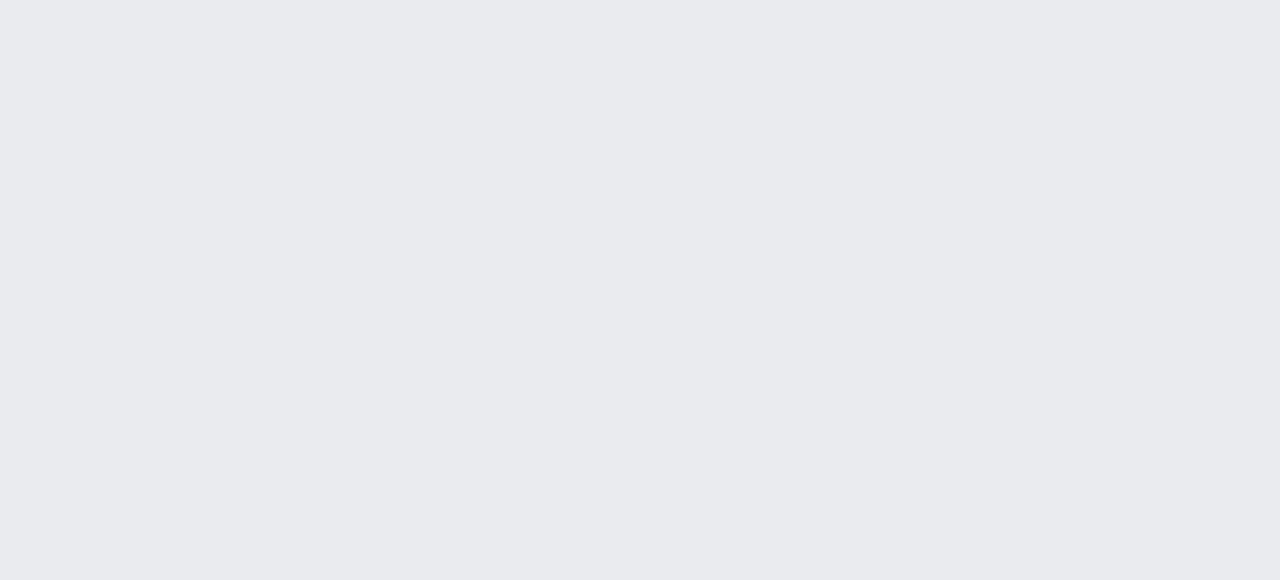
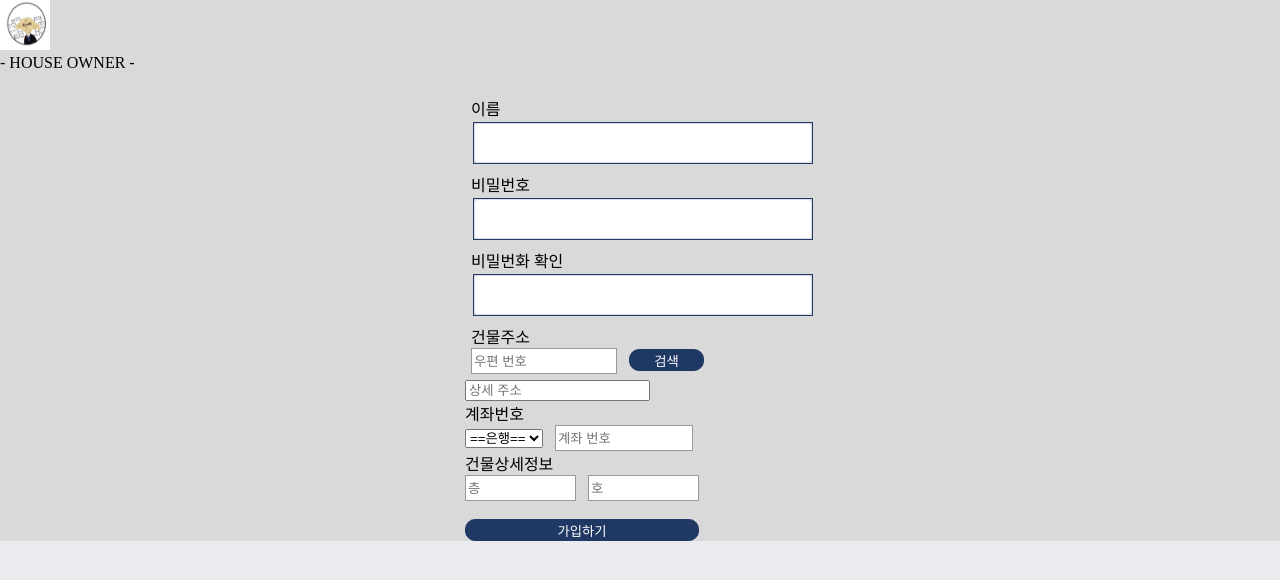
Before and after one commit to houseelfdobby/dobby_front, a Vue app: page /signup/houseowner in a window 1280 px wide. Shown: the top 580 px of the page. Built offline with nearby package versions, Linux system fonts and the light colour scheme.

Commit message:
ecn: fix form_tag SignUpTenant

```diff
--- a/src/router.js
+++ b/src/router.js
@@ -27,12 +27,12 @@ export default new Router({
       component: MainOwner
     },
     {
-      path: '/signup_tenant',
+      path: '/signup/tenant',
       name: 'signup_tenant',
       component: SignUpTenant
     },
     {
-      path: '/signup_houseowner',
+      path: '/signup/houseowner',
       name: 'signup_houseowner',
       component: SignUpHouseOwner
 
--- a/src/views/SignUpHouseOwner.vue
+++ b/src/views/SignUpHouseOwner.vue
@@ -3,32 +3,23 @@
     <div class="SignUp-Cotent">
       <div class="SignUp-Banner">
         <div class="SignUp-BannerImg">
-          <img class="logo" src="@/assets/image/도비.png"  alt />
+          <img class="logo" src="@/assets/image/도비.png" alt />
         </div>
         <div class="SignUp-BannerText">- HOUSE OWNER -</div>
-        <br>
+        <br />
       </div>
-      <div class="SignUp-Form" align="left" >
+      <div class="SignUp-Form" align="left">
+        <div class="SignUp-FormItem" v-for="(item, index) in formItems" :key="'basicform'+index">
+          <div class="SignUp-FormLabel">{{item.label}}</div>
+          <el-input class="SignUp-FormTextInput"></el-input>
+        </div>
         <div class="SignUp-FormItem">
-          <div class="Name">
-          <div class="SignUp-FormLabel">이름</div>
-          <input type="text" class="SignUp-FormTextbox"/>
+          <div class="SignUp-FormLabel">건물주소</div>
+          <input type="text" class="SignUp-FormZipCode" placeholder="우편 번호" /> &nbsp;
+          <input type="button" class="SignUp-FormSearch" value="검색" />
         </div>
-          <div class="PassWord">
-          <div class="SignUp-FormLabel">비밀번호</div>
-          <input type="text" class="SignUp-FormTextbox"/>
-          </div>
-          <div class="PassWordConfirm">
-          <div class="SignUp-FormLabel">비밀번호 확인</div>
-          <input type="text" class="SignUp-FormTextbox"/>
-          </div>
-          <div class="Address">
-          <div class="SignUp-FormLabel">건물주소</div>
-          <input type="text" class="SignUp-FormZipCode" placeholder="우편 번호"/> &nbsp;
-          <input type="button" class="SignUp-FormSearch" value="검색"/>
-          </div>
-          <div class="DetailAddress">
-          <input type="text" class="SignUp-FormTextbox" placeholder="상세 주소"/>
+        <div class>
+          <input type="text" class="SignUp-FormTextbox" placeholder="상세 주소" />
         </div>
         <div class="Account">
           <div class="SignUp-FormLabel">계좌번호</div>
@@ -42,102 +33,98 @@
         </div>
         <div class="Building">
           <div class="SignUp-FormLabel">건물상세정보</div>
-            <input type="text" class="SignUp-FormBuildingFloor" placeholder="층"> &nbsp;
-            <input type="text" class="SignUp-FormBuildingRoom"  placeholder="호"/>
+          <input type="text" class="SignUp-FormBuildingFloor" placeholder="층" /> &nbsp;
+          <input type="text" class="SignUp-FormBuildingRoom" placeholder="호" />
         </div>
-          <br>
-            <input type="button" class="SignUp-FormEnroll" value="가입하기"/>
+        <br />
+        <input type="button" class="SignUp-FormEnroll" value="가입하기" />
         <!-- 건물주 Main으로  -->
-        </div>
       </div>
     </div>
   </div>
 </template>
 
 <script>
-export default {};
+export default {
+  data() {
+    return {
+      formItems: [
+        { label: "이름" },
+        { label: "비밀번호" },
+        { label: "비밀번화 확인" }
+      ]
+    };
+  }
+};
 </script>
 
 <style lang="scss" scoped>
+@import "@/assets/css/index.scss";
+.el-input {
+  border: 1px solid $mainColor;
+  margin: 2px;
+}
+.el-input__inner {
+  margin: 2px;
+}
 .SignUp {
   font-family: a스마일B;
   background-color: rgb(217, 217, 217);
   &-BannerImg {
-    .logo{
+    .logo {
       width: 50px;
       height: 50px;
     }
   }
   &-Form {
     width: 100%;
-    max-width: 300px;
+    max-width: 350px;
     margin: auto;
-    &Item{
-      .Name{
-        padding: 0px 0px 8px 0px;
+    &Item {
+      margin: 6px;
     }
-      .PassWord{
-        padding: 0px 0px 8px 0px;
+    &TextInput {
+      width: 100%;
     }
-      .PassWordConfirm{
-        padding: 0px 0px 8px 0px;
-      }
-      .Address{
-        padding: 0px 0px 8px 0px;
-      }
-      .DetailAddress{
-        padding: 0px 0px 8px 0px;
-      }
-      .Account{
-        padding: 0px 0px 8px 0px;
-      }
-    }
-    &Textbox{
-      width:230px;
-      height: 22px;
-      border: 1px solid #999999;
-          }
-    &ZipCode{
+    &ZipCode {
       width: 140px;
       height: 22px;
       border: 1px solid #999999;
     }
-    &AccountNumber{
+    &AccountNumber {
       width: 132px;
       height: 22px;
       border: 1px solid #999999;
     }
-    &BuildingFloor{
-      width:105px;
+    &BuildingFloor {
+      width: 105px;
       height: 22px;
       border: 1px solid #999999;
     }
-    &BuildingRoom{
-      width:105px;
+    &BuildingRoom {
+      width: 105px;
       height: 22px;
       border: 1px solid #999999;
     }
 
-    &Search{
+    &Search {
       font-family: a스마일B;
-      background-color: rgb(32,56,100);
+      background-color: rgb(32, 56, 100);
       color: white;
-      width:75px;
+      width: 75px;
       height: 22px;
-      border: 1px solid rgb(32,56,100);
+      border: 1px solid rgb(32, 56, 100);
       border-radius: 10px;
     }
-    &Enroll{
+    &Enroll {
       font-family: a스마일B;
-      background-color: rgb(32,56,100);
+      background-color: rgb(32, 56, 100);
       color: white;
       width: 234px;
       height: 22px;
-      border: 1px solid rgb(32,56,100);
+      border: 1px solid rgb(32, 56, 100);
       border-radius: 10px;
     }
-
   }
-
 }
 </style>
```
Also changed, not shown: 1 other file (tests, documents, lock files or other folders). Lines whose indentation alone changed are shown as unchanged.
